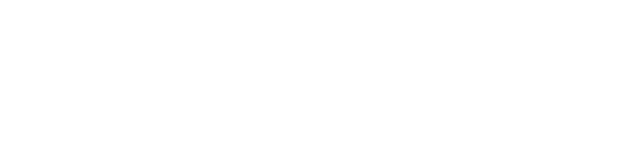
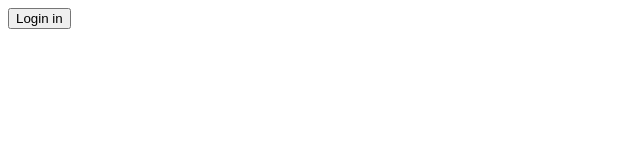
Before and after one commit to Biggy-walata/collab-, a plain HTML site: page index.html in a window 1280 px wide. Shown: the whole page, without its empty margins (0-640 px from the left). Drawn offline with Linux system fonts and the light colour scheme.

Commit message:
Update index.html

```diff
--- a/index.html
+++ b/index.html
@@ -7,7 +7,7 @@
 </head>
 <body>
     <div class="container">
-
+        <button>Login in </button>
     </div>
 </body>
 </html>
```
